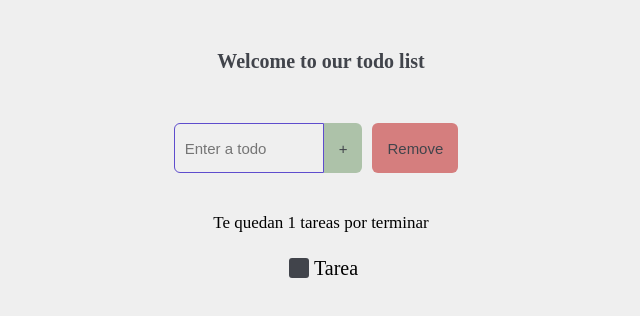
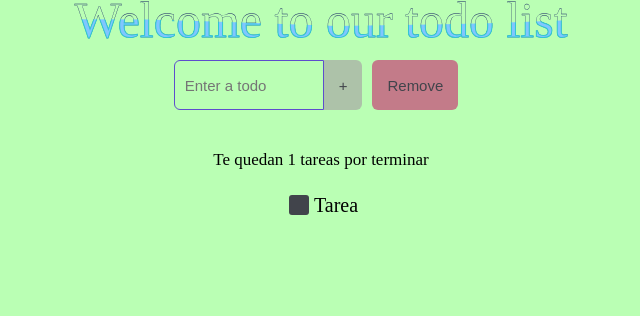
Before and after one commit to ArmandoAlmanza/TodoList-android, a React (Create React App) app: page / in a window 1280 px wide. Shown: the top 316 px of the page, without its empty margins (319-959 px from the left). Built offline with nearby package versions, Linux system fonts and the light colour scheme.

Commit message:
espero te guste

```diff
--- a/src/App.jsx
+++ b/src/App.jsx
@@ -49,7 +49,10 @@ export function App() {
 
     return (
         <div className="container">
-            <h1 className="title">Welcome to our todo list</h1>
+            <div className="word-waves">
+            <span>Welcome to our todo list</span>
+            <span>Welcome to our todo list</span>
+                </div>
             <div className="todo__form">
                 <div className="campo">
                     <input
--- a/src/app.css
+++ b/src/app.css
@@ -2,7 +2,7 @@ html {
     font-size: 62.5%;
     box-sizing: border-box;
     scroll-behavior: smooth;
-    background-color: #efefef;
+    background-color: #BAFFB4;
 }
 
 *,
@@ -26,10 +26,56 @@ ul {
     flex-direction: column;
     justify-content: center;
 }
-.title {
+.word-waves span {
+    position: absolute;
+    color: #F5F7B2;
+    font-size: 5rem;
+    transform: translate(-50%, -50%);
+
+}
+
+.word-waves{
     text-align: center;
-    margin: 3rem 0 1rem 0;
-    color: #41444b;
+}
+.word-waves span:nth-child(1) {
+
+    color: transparent;
+    -webkit-text-stroke: 0.3px #0E185F;
+}
+.word-waves span:nth-child(2) {
+    color: rgb(128, 198, 255);
+    -webkit-text-stroke: 1px #31C6D4;
+    animation: animation 3s ease-in-out infinite;
+}
+@keyframes animation {
+    0%,
+    100% {
+    clip-path: polygon(
+        0% 45%,
+        15% 44%,
+        32% 50%,
+        54% 60%,
+        70% 61%,
+        84% 59%,
+        100% 52%,
+        100% 100%,
+        0% 100%
+    );
+    }
+
+    50% {
+    clip-path: polygon(
+        0% 60%,
+        16% 65%,
+        34% 66%,
+        51% 62%,
+        67% 50%,
+        84% 45%,
+        100% 46%,
+        100% 100%,
+        0% 100%
+    );
+    }
 }
 
 .todo__form {
@@ -45,7 +91,7 @@ ul {
     min-height: 50px;
     max-width: 150px;
     padding: 0 1rem;
-    color: #41444b;
+    color: #1E3163;
     font-size: 15px;
     border: 1px solid #5e4dcd;
     border-radius: 6px 0 0 6px;
@@ -64,11 +110,11 @@ ul {
 }
 
 .btn__delete {
-    background-color: #d57e7e;
+    background-color: #c37b89;
     border-radius: 6px;
 }
 .btn__delete:hover {
-    background-color: #c37b89;
+    background-color: #FF4848;
 }
 
 .btn__add {
```
